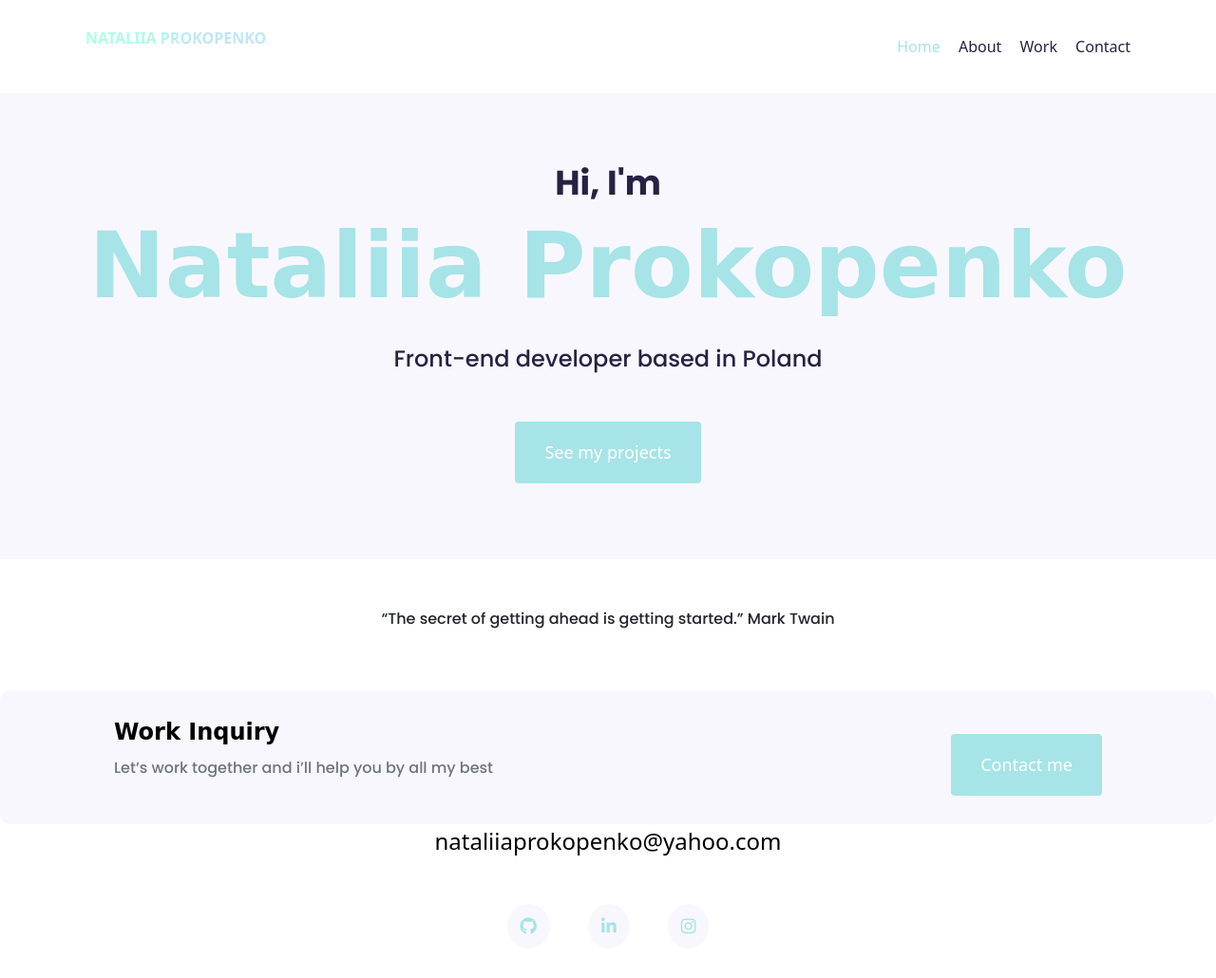
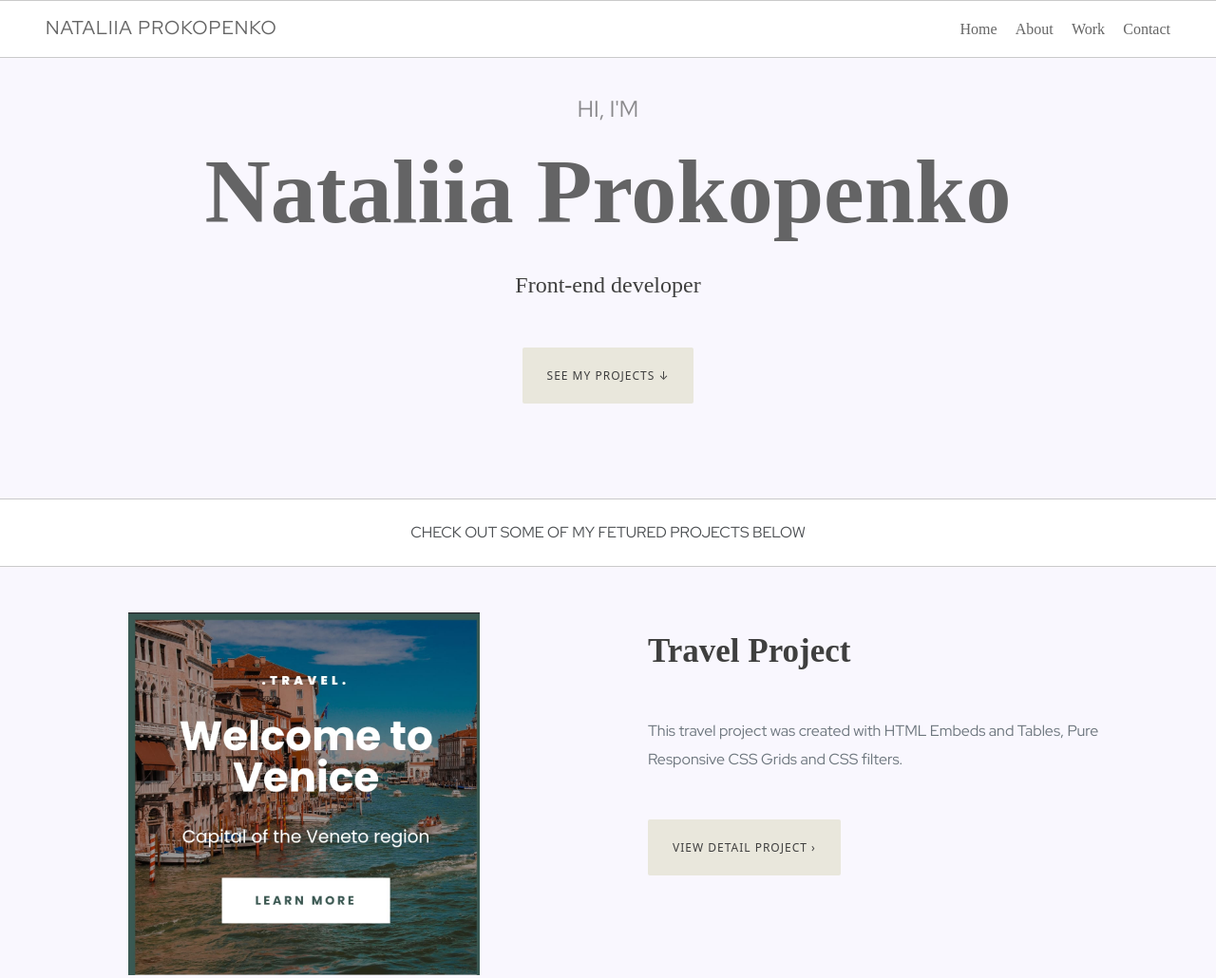
Before and after one commit to NataliiaProkopenko87/Portfolio-Project, a plain HTML site: page index.html in a window 1280 px wide. Shown: the top 1030 px of the page at 95% size. Drawn offline with nearby package versions, Linux system fonts and the light colour scheme; a web font is replaced by a local one.

Commit message:
Added portfolio project new design concept

```diff
--- a/index.html
+++ b/index.html
@@ -10,16 +10,10 @@
       integrity="sha384-EVSTQN3/azprG1Anm3QDgpJLIm9Nao0Yz1ztcQTwFspd3yD65VohhpuuCOmLASjC"
       crossorigin="anonymous"
     />
-    <link
-      href="https://fonts.googleapis.com/css2?family=Playfair+Display:wght@700&amp;family=Poppins:wght@500;700&amp;display=swap"
-      rel="stylesheet"
-    />
+    <link rel="preconnect" href="https://fonts.gstatic.com" crossorigin>
+<link href="https://fonts.googleapis.com/css2?family=Antic+Didone&family=Red+Hat+Display&display=swap" rel="stylesheet">
 
-    <link rel="preconnect" href="https://fonts.googleapis.com">
-<link rel="preconnect" href="https://fonts.gstatic.com" crossorigin>
-<link href="https://fonts.googleapis.com/css2?family=Edu+NSW+ACT+Foundation:wght@600&family=Edu+TAS+Beginner:wght@600&family=Oswald:wght@500&family=Pacifico&family=Quicksand:wght@500&display=swap" rel="stylesheet">
-
-    <link rel="stylesheet" href="src/style.css" />
+<link rel="stylesheet" href="src/style.css" />
 
     <script
       src="https://cdn.jsdelivr.net/npm/bootstrap@5.0.2/dist/js/bootstrap.bundle.min.js"
@@ -37,8 +31,10 @@
     <title>Front-end developer - Nataliia Prokopenko</title>
   </head>
   <body>
-    <div class="container">
-      <nav class="d-flex justify-content-between m-2">
+    <div class="page-wrapper">
+
+    <div class="container-fluid">
+      <nav class="d-flex justify-content-between">
         <a href="/" title="Homepage" class="d-none d-md-block nav-title"> NATALIIA PROKOPENKO</a>
         <ul>
           <li class="active"><a href="/" title="Homepage">Home</a></li>
@@ -48,18 +44,85 @@
         </ul>
       </nav>
     </div>
+
     <div class="hero">
       <p>Hi, I'm</p>
       <h1>Nataliia Prokopenko</h1>
-      <h2 class="mb-5">Front-end developer based in Poland</h2>
+      <h2 class="mb-5">Front-end developer</h2>
       <div>
-        <a href="/work.html" class="btn btn-branding">See my projects</a>
+        <a href="/work.html" class="btn btn-branding">See my projects ↓ </a>
       </div>
+</div>
     </div>
-    <p class="text-center m-5">
-       <q>The secret of getting ahead is getting started.</q> Mark Twain
+
+     <div class="check-project">
+      <div class="container-fluid">
+      <p class="text-center">
+       Check out some of my fetured projects below
     </p>
+  </div>
+</div>
+
+    <div class="project-decription-wrapper pt-5">
+    <div class="container-fluid">
+      <div class="row mb-5">
+        <div class="col d-none d-lg-block text-center">
+          <a href="https://brilliant-mermaid-229761.netlify.app/" target="_blank" title="Travel Project">
+          <img src="images/travel-project-img.jpg" class="img-fluid" /></a>
+        </div>
+        <div class="col">
+          <div class="project-description">
+            <h2 class="mb-5">Travel Project</h2>
+            <p class="mb-5 text-muted">
+             This travel project was created with HTML Embeds and Tables, Pure Responsive CSS Grids and CSS filters.
+            </p>
+            <a href="https://exquisite-llama-62fff9.netlify.app/" target="_blank" title="Suppurt Ukraine Project" class="btn btn-branding"
+              >View detail project › </a
+            >
+          </div>
+        </div>
+      </div>
       <!--row-->
+      <div class="row mb-5">
+        <div class="col">
+          <div class="project-description">
+            <h2 class="mb-5">Weather App</h2>
+            <p class="mb-5 text-muted">
+              This weather application was created with HTML/CSS and JS. The page displays weather forecast, current temperature, real time and date.
+            </p>
+            <a href="https://startling-kulfi-50e740.netlify.app/" target="_blank" title="Weather App" class="btn btn-branding-outline"
+              >View detail project</a
+            >
+          </div>
+        </div>
+        <div class="col d-none d-lg-block">
+          <a href="https://startling-kulfi-50e740.netlify.app/" target="_blank" title="Weather App">
+          <img src="images/Weather App.png" class="img-fluid" /></a>
+        </div>
+      </div>
+      <!--row-->
+      <div class="row mb-5">
+        <div class="col d-none d-lg-block">
+          <a href="https://timely-toffee-0f1ef5.netlify.app/" target="_blank" title="Vanilla Weather App">
+          <img src="images/Vanilla weather App.png" class="img-fluid" /></a>
+        </div>
+        <div class="col">
+          <div class="project-description">
+            <h2 class="mb-5">Vanilla Weather App</h2>
+            <p class="mb-5 text-muted">
+              This vanilla weather application was created with HTML/CSS and Vanilla JS.
+              The page includes search engine, API integration, displays wind speed, weather forecast, weather description, and weather icon.
+            </p>
+            <a href="https://timely-toffee-0f1ef5.netlify.app/" target="_blank" title="Vanilla Weather App" class="btn btn-branding-outline"
+              >View detail project</a
+            >
+          </div>
+        </div>
+      </div>
+      </div><!--container-fluid-->
+    </div><!--project-decription-wrapper-->
+
+
       <footer>
         <div
           class="contact-box d-flex justify-content-between d-none d-md-flex"
--- a/src/style.css
+++ b/src/style.css
@@ -1,15 +1,12 @@
 :root {
   --primary-color: #f9f7fe;
   --branding-color: #a6e4e7;
-  --font-family-color: #272142;
-  --secondary-color: #f1c6de;
-  --heading-font-family: "Edu NSW ACT Foundation", cursive;
-  --primary-gradient: linear-gradient(
-    95.2deg,
-    rgb(173, 252, 234) 26.8%,
-    rgb(192, 229, 246) 64%
-  );
-  --default-font-family: "Poppins", sans-serif;
+  --secondary-color: #3f3f3f;
+  --btn-color:#E9E7DC;
+  --font-family-color: #3f3f3f;
+  --font-hover-color:#6A6871;
+  --default-font-family: 'Antic Didone', serif;
+  --secondary-font-family: 'Red Hat Display', sans-serif;
 }
 h1,
 h2,
@@ -17,8 +14,8 @@ h3,
 h4,
 h5,
 h6 {
-  color: black;
-  font-family: var(--heading-font-family);
+  color: var(--font-family-color);
+  font-family: var(--default-font-family);
   font-weight: bold;
 }
 h1 {
@@ -26,19 +23,38 @@ h1 {
   line-height: 1.5;
 }
 h2 {
-  font-size: 64px;
+  font-size: 35px;
 }
 h3 {
   font-size: 48px;
 }
 p {
-  font-family: var(--default-font-family);
+  font-family: var(--secondary-font-family);
   font-size: 16px;
   font-weight: normal;
   line-height: 30px;
 }
+
+/*navbar*/
+.page-wrapper  {
+  background: var(--primary-color);
+
+ }
+.page-wrapper .container-fluid{
+  background: white;
+  border-top: solid 1px #CACACA;
+  border-bottom: solid 1px #CACACA;
+  padding: 0 40px;
+  position: fixed;
+
+}
+.page-wrapper .container-fluid nav {
+  padding: 8px;
+
+}
 nav {
   padding: 20px 0;
+
 }
 nav ul {
   margin: 0;
@@ -49,17 +65,99 @@ nav li {
   list-style: none;
   line-height: 42px;
   margin-left: 15px;
+  font-weight: 500;
+  opacity: 0.8;
 }
 nav a {
+  font-family: var(--default-font-family);
   text-decoration: none;
-  color: #272142;
+  color:var(--font-family-color);
   transition: all 100ms ease-in-out;
 }
 
-nav a:hover,
-nav li.active a {
-  color: var(--branding-color);
+nav a:hover {
+  text-decoration: underline;
+  color: var(--font-hover-color);
 }
+.nav-title {
+  font-family: var(--secondary-font-family);
+   font-weight: 300;
+   letter-spacing: 1px;
+   font-size: 20px;
+   font-style: normal;
+   color:var(--font-family-color);
+   opacity: 0.8;
+   line-height: 2;
+ }
+ .nav-title:hover {
+   color: var(--font-hover-color);
+   text-decoration: none;
+ }
+/*navbar END*/
+
+/*hero*/
+.hero {
+  text-align: center;
+  padding: 100px 0px;
+}
+.hero h1 {
+  color: var(--font-family-color);
+  font-family: var(--default-font-family);
+  opacity: 0.8;
+
+}
+.hero p {
+  font-size: 24px;
+  font-weight: 400;
+  text-transform: uppercase;
+  letter-spacing: 2;
+  opacity: 0.6;
+  margin: 0;
+  color: var(--font-family-color);
+}
+.hero h2 {
+  font-family: var(--default-font-family);
+  font-weight: normal;
+  font-size: 24px;
+  line-height: 1.5;
+  color: var(--font-family-color);
+}
+/*hero END*/
+
+/*project-description*/
+.check-project .container-fluid {
+  background: white;
+  border-top: solid 1px #CACACA;
+  border-bottom: solid 1px #CACACA;
+  padding: 20px;
+
+}
+.check-project .container-fluid p {
+  margin: 0;
+  font-family: var(--secondary-font-family);
+  text-transform: uppercase;
+  opacity: 0.8;
+}
+.project-description {
+  padding: 20px 30px;
+}
+.project-decription-wrapper {
+  background: var(--primary-color);
+}
+.project-decription-wrapper .container-fluid {
+  color: var(--font-family-color);
+
+}
+
+.project-decription-wrapper img {
+  width: 60%;
+}
+.project-decription-wrapper img:hover {
+  opacity: 0.6;
+}
+
+/*project-description END*/
+/*footer*/
 footer {
   margin: 60px 0;
 }
@@ -93,27 +191,13 @@ footer .social-links a:hover {
   color: white;
   background: var(--branding-color);
 }
-.hero {
-  background: var(--primary-color);
-  text-align: center;
-  padding: 80px 20px;
-}
-.hero h1 {
-  color: var(--branding-color);
-}
-.hero p {
-  font-size: 36px;
-  font-weight: bold;
-  margin: 0;
-  color: var(--font-family-color);
-}
-.hero h2 {
-  font-family: var(--default-font-family);
-  font-weight: normal;
-  font-size: 24px;
-  line-height: 1.5;
-  color: var(--font-family-color);
-}
+/*footer END*/
+
+
+
+
+
+
 .content-container {
   padding: 60px 20px;
 }
@@ -145,12 +229,18 @@ footer .social-links a:hover {
   border-radius: 15px;
 }
 .btn-branding {
-  background: var(--branding-color);
-  border-radius: 4px;
-  color: #ffffff;
-  font-size: 18px;
+  background: var(--btn-color);
+  border-radius: 2px;
+  color:var(--font-family-color);
+  text-transform: uppercase;
+  font-size: 12px;
+  letter-spacing: 1px;
   line-height: 27px;
-  padding: 18px 30px;
+  padding: 15px 25px;
+}
+.btn-branding:hover {
+  color:#E9E7DC;
+  background: #3f3f3f;
 }
 .btn-branding-outline {
   color: var(--branding-color);
@@ -160,18 +250,11 @@ footer .social-links a:hover {
   line-height: 27px;
   padding: 18px 30px;
 }
-.project-description {
-  padding: 80px 60px;
-}
+
 .logo {
   max-height: 40px;
 }
-.nav-title {
-  background-image: var(--primary-gradient);
-  -webkit-background-clip: text;
-  -webkit-text-fill-color: transparent;
-  font-weight: bold;
-}
+
 .about-img {
   max-height: 70%;
 }
```
Also changed, not shown: images/dictionary-project-img.jpg (added), images/hometown-project-img.jpg (added), images/travel-project-img.jpg (added), images/weatherapp-project-img.jpg (added), images/worldclock-project-img.jpg (added).
